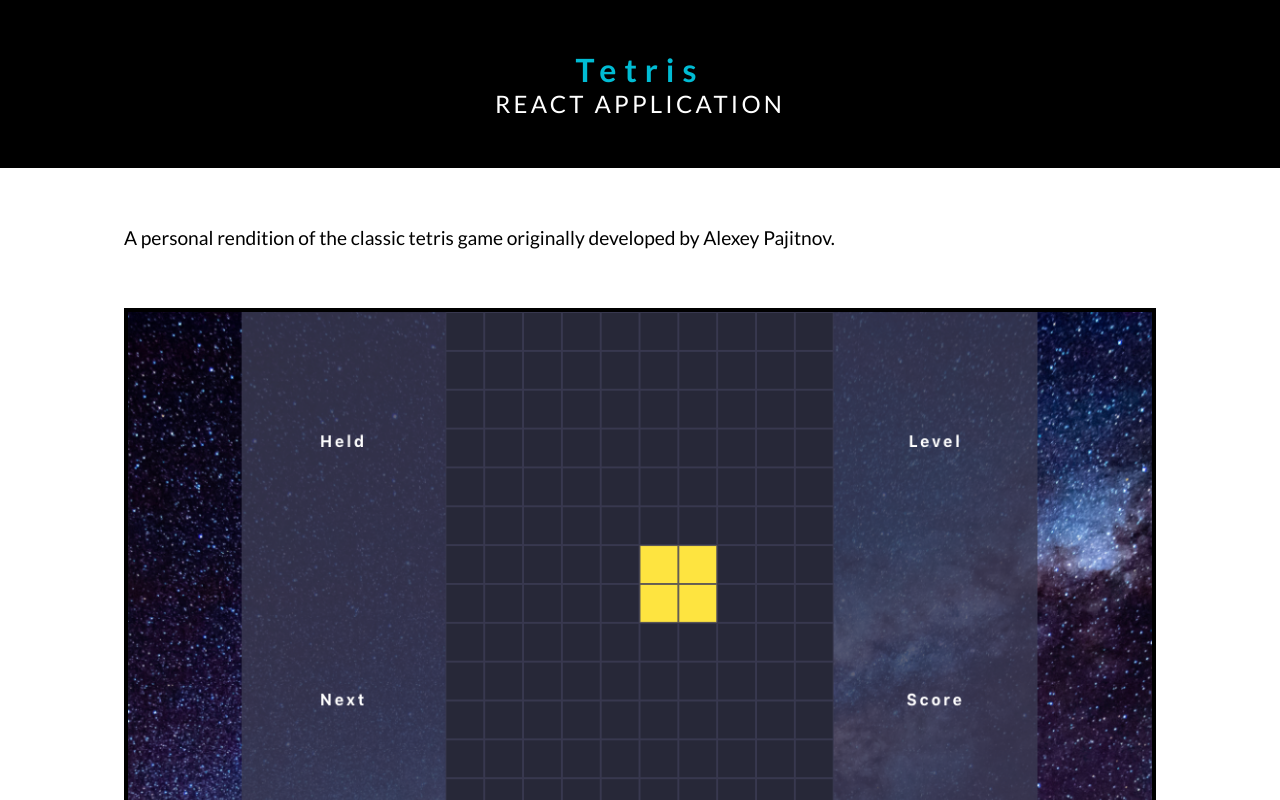
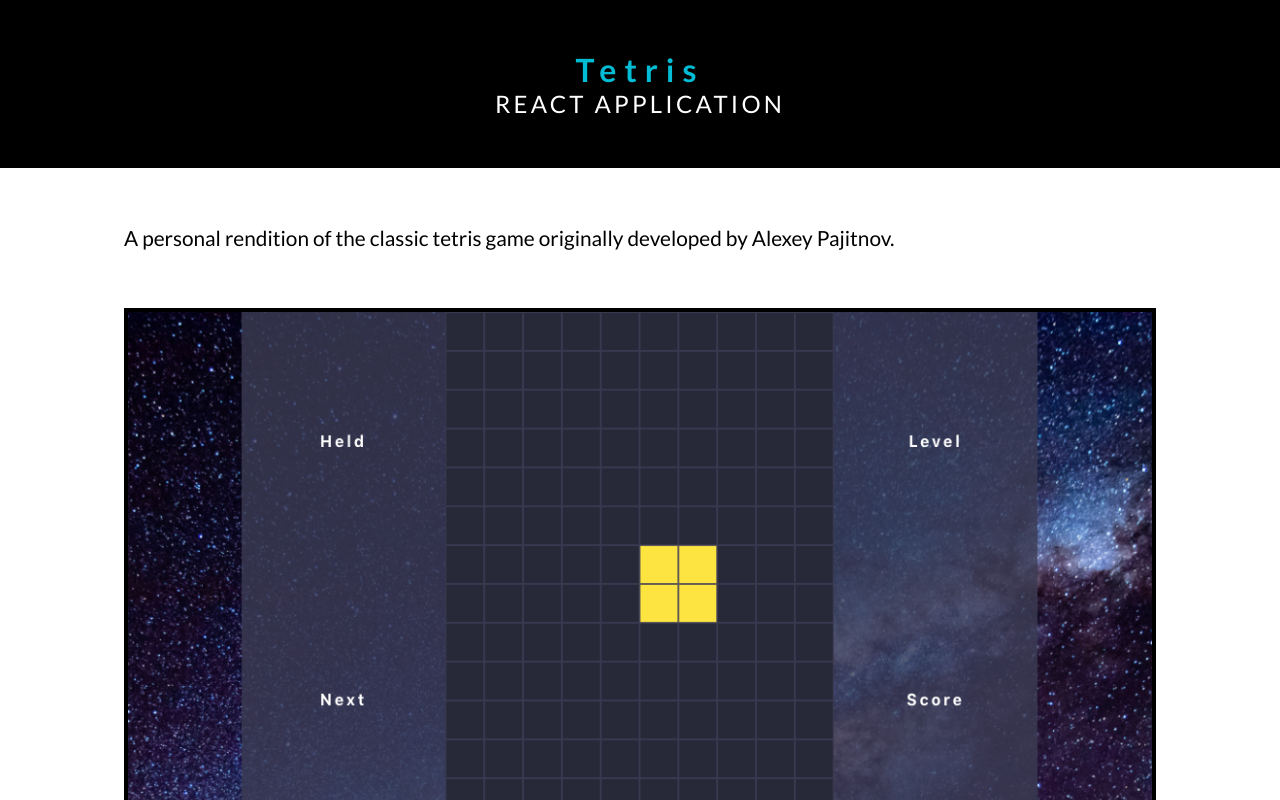
Before and after one commit to jbonilla8/react-portfolio, a React (Create React App) app: page /project/1 in a window 1280 px wide. Shown: the top 800 px of the page. Built offline with nearby package versions, Linux system fonts and the light colour scheme.

Commit message:
project summary font size change

```diff
--- a/src/components/ProjectPage.js
+++ b/src/components/ProjectPage.js
@@ -109,10 +109,14 @@ const Main = styled.div`
 `;
 
 const Summary = styled.div`
-    font-size: 1.2rem;
+    font-size: 1.3rem;
     font-weight: 400;
     line-height: 2.5rem;
     padding-bottom: 50px;
+
+    @media (max-width: ${device.tabletL}) {
+        font-size: 1.1rem;
+      }
 `;
 
 const ButtonsContainer = styled.div`
```
